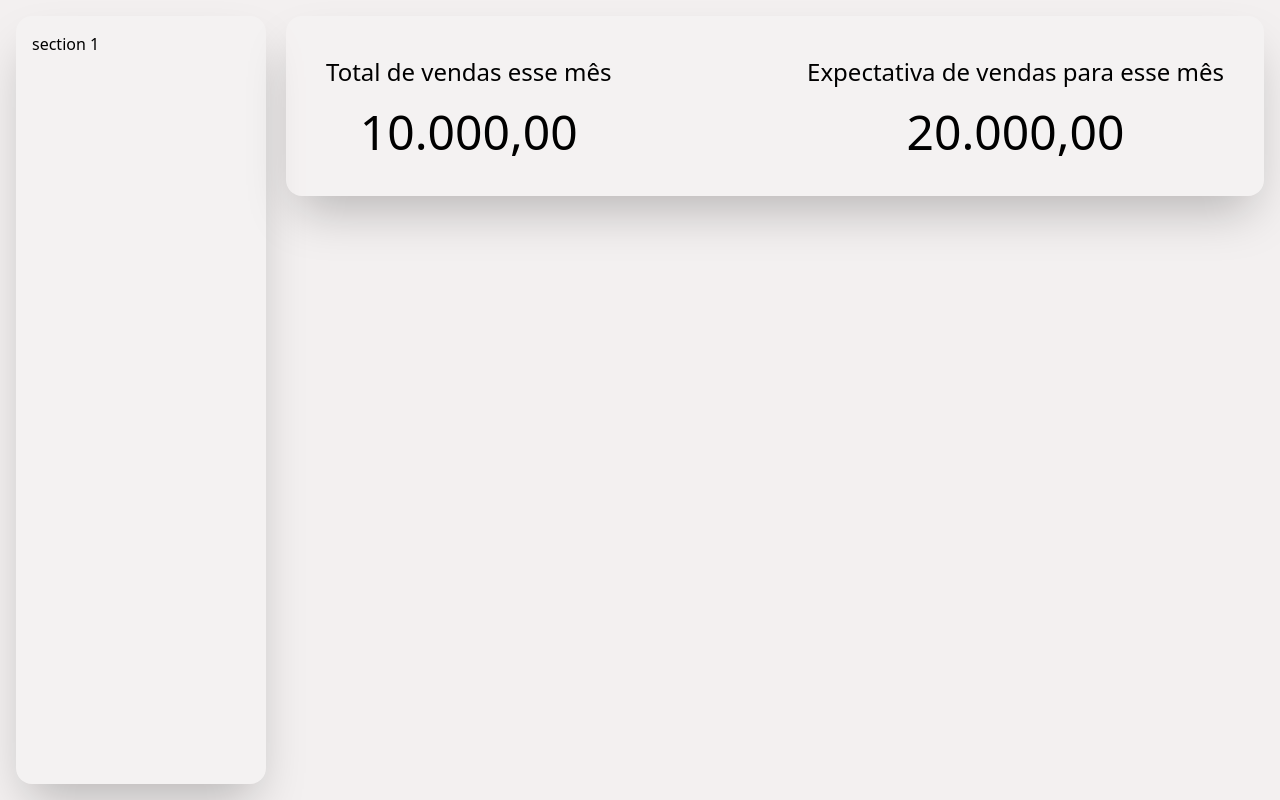
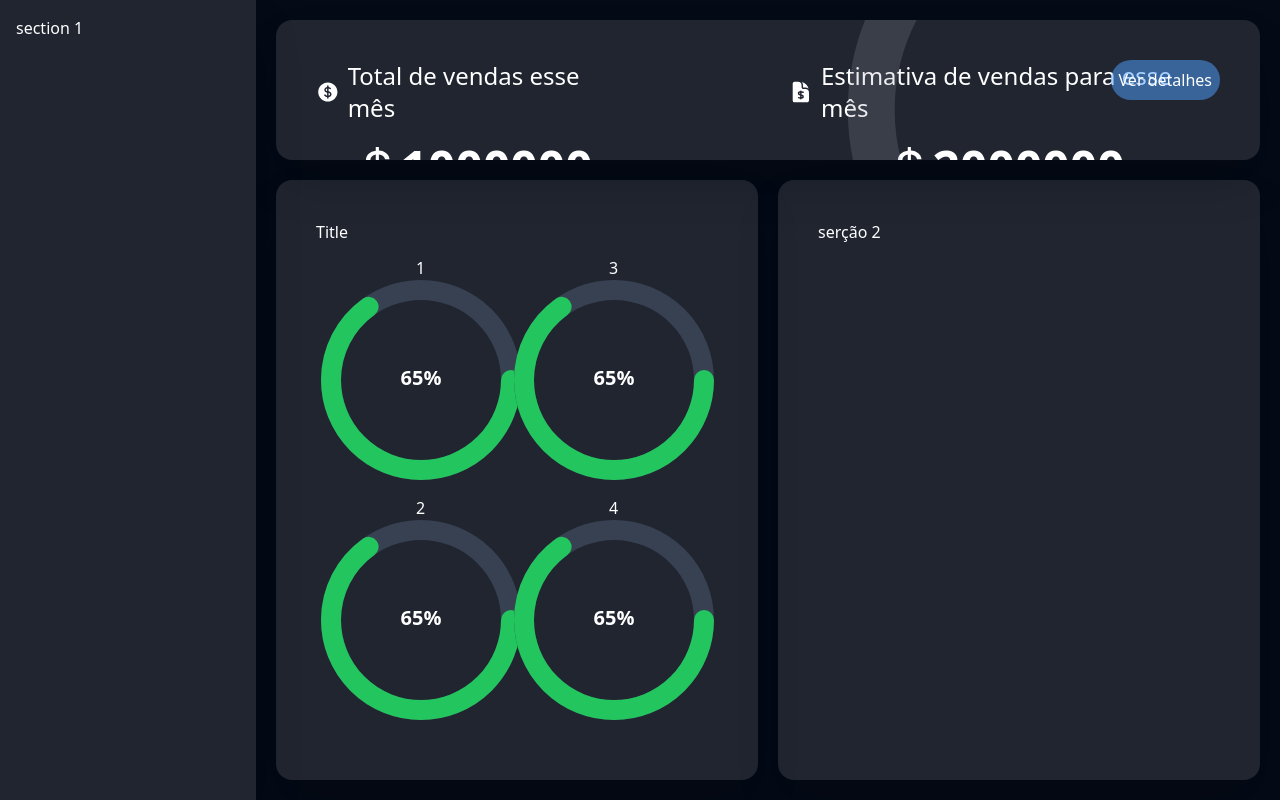
Before and after one commit to iago193/smart-stock-app, a Next.js app: page / in a window 1280 px wide. Built offline with nearby package versions, Linux system fonts and the light colour scheme.

Commit message:
seções da home ok

```diff
--- a/package.json
+++ b/package.json
@@ -11,7 +11,8 @@
   "dependencies": {
     "next": "16.1.0",
     "react": "19.2.3",
-    "react-dom": "19.2.3"
+    "react-dom": "19.2.3",
+    "react-icons": "^5.5.0"
   },
   "devDependencies": {
     "@tailwindcss/postcss": "^4",
--- a/src/app/globals.css
+++ b/src/app/globals.css
@@ -11,13 +11,22 @@
 @layer theme {
   .bg-darkTheme {
     background-color: var(--darkTheme);
+    color: #ffff;
   }
 
   .bg-whiteTheme {
     background-color: var(--whiteTheme);
+    color: #141414;
   }
 
   .bg-contentTheme {
     background-color: var(--contentTheme);
   }
 }
+
+@layer base {
+  button {
+    cursor: pointer;
+    transition: all 300ms;
+  }
+}
--- a/src/app/layout.tsx
+++ b/src/app/layout.tsx
@@ -1,4 +1,5 @@
 import type { Metadata } from "next";
+import SideBar from "@/components/sidebar";
 import "./globals.css";
 
 export const metadata: Metadata = {
@@ -13,17 +14,10 @@ export default function RootLayout({
 }>) {
   return (
     <html lang="pt-BR">
-      <body className="w-full bg-whiteTheme overflow-hidden">
-        <main>
-          <div
-            className="grid grid-cols-[250px_1fr] gap-5 p-4 min-h-screen
-      "
-          >
-            <section className="bg-contentTheme rounded-2xl shadow-2xl p-4">
-              section 1
-            </section>
-            {children}
-          </div>
+      <body className="bg-darkTheme overflow-hidden">
+        <main className="grid grid-cols-[1fr_4fr] h-screen overflow-hidden">
+          <SideBar />
+          <div className="overflow-y-auto">{children}</div>
         </main>
       </body>
     </html>
--- a/src/app/page.tsx
+++ b/src/app/page.tsx
@@ -1,14 +1,82 @@
+import { HiCurrencyDollar, HiDocumentCurrencyDollar } from "react-icons/hi2";
+import { FaRegCircle } from "react-icons/fa";
+import { BsCurrencyDollar } from "react-icons/bs";
+import { CircularProgress } from "@/components/circularProgress";
+
 export default function Home() {
+  const currentValue = 1000000;
+  const estimativeValue = 2000000;
+
+  const progress = Math.min((currentValue / estimativeValue) * 100, 100);
+
   return (
-    <section className="">
-      <div className="w-full bg-contentTheme rounded-2xl flex justify-between shadow-2xl p-10">
-        <div className="flex justify-center  flex-col items-center">
-          <h2 className="text-2xl mb-5">Total de vendas esse mês</h2>
-          <p className="text-5xl">10.000,00</p>
+    <section id="panel" className="h-screen flex flex-col gap-5 p-5">
+      <div className="w-full bg-contentTheme rounded-2xl shadow-2xl p-10 overflow-hidden relative">
+        <div className="flex gap-40">
+          <div className="flex justify-center  flex-col items-center">
+            <div className="absolute -right-20 -top-40 text-gray-400/20">
+              <FaRegCircle size={500} />
+            </div>
+            <h2 className="text-2xl mb-5 flex items-center gap-2">
+              {<HiCurrencyDollar />}Total de vendas esse mês
+            </h2>
+            <p className="text-5xl flex items-center font-bold">
+              {<BsCurrencyDollar />}
+              {currentValue}
+            </p>
+          </div>
+          <div className="lg:flex hidden justify-center flex-col items-center">
+            <h2 className="text-2xl mb-5 flex items-center gap-2">
+              {<HiDocumentCurrencyDollar />}Estimativa de vendas para esse mês
+            </h2>
+            <p className="text-5xl flex items-center font-bold">
+              {<BsCurrencyDollar />}
+              {estimativeValue}
+            </p>
+          </div>
         </div>
-        <div className="lg:flex hidden justify-center flex-col items-center">
-          <h2 className="text-2xl mb-5">Expectativa de vendas para esse mês</h2>
-          <p className="text-5xl">20.000,00</p>
+        {/* BARRA */}
+        <div className="w-full h-4 bg-gray-700/40 mt-10 rounded-full">
+          <div
+            className="h-full bg-green-500 rounded-full transition-all duration-700 ease-out"
+            style={{ width: `${progress}%` }}
+          />
+        </div>
+        <button
+          className="bg-blue-400/50 rounded-full p-2 absolute top-10 right-10
+        hover:bg-blue-400/70"
+        >
+          Ver detalhes
+        </button>
+      </div>
+      <div className="w-full grid lg:grid-cols-2 grid-cols-1 gap-5">
+        <div className="bg-contentTheme shadow-2xl rounded-2xl p-10">
+          <h2>Title</h2>
+          <div className="grid lg:grid-cols-2 grid-cols-1 p-2">
+            <div className="flex flex-col items-center">
+              <div className="w-60 flex flex-col items-center h-60 p-1">
+                <h3>1</h3>
+                <CircularProgress />
+              </div>
+              <div className="w-60 flex flex-col items-center h-60 p-1">
+                <h3>2</h3>
+                <CircularProgress />
+              </div>
+            </div>
+            <div className="flex flex-col items-center">
+              <div className="w-60 flex flex-col items-center h-60 p-1">
+                <h3>3</h3>
+                <CircularProgress />
+              </div>
+              <div className="w-60 flex flex-col items-center h-60 p-1">
+                <h3>4</h3>
+                <CircularProgress />
+              </div>
+            </div>
+          </div>
+        </div>
+        <div className="bg-contentTheme shadow-2xl rounded-2xl p-10">
+          serção 2
         </div>
       </div>
     </section>
--- /dev/null
+++ b/src/components/circularProgress.tsx
@@ -0,0 +1,54 @@
+export function CircularProgress({
+  size = 200,
+  strokeWidth = 20,
+  progress = 65,
+  stroke = "#22c55e",
+
+}) {
+  const radius = (size - strokeWidth) / 2;
+  const circumference = 2 * Math.PI * radius;
+
+  const offset =
+    circumference - (progress / 100) * circumference;
+
+  return (
+    <svg width={size} height={size}>
+      {/* FUNDO */}
+      <circle
+        stroke="#374151"
+        fill="transparent"
+        strokeWidth={strokeWidth}
+        r={radius}
+        cx={size / 2}
+        cy={size / 2}
+      />
+
+      {/* PROGRESSO */}
+      <circle
+        stroke={stroke}
+        fill="transparent"
+        strokeWidth={strokeWidth}
+        strokeLinecap="round"
+        strokeDasharray={circumference}
+        strokeDashoffset={offset}
+        r={radius}
+        cx={size / 2}
+        cy={size / 2}
+        style={{ transition: "stroke-dashoffset 0.7s ease" }}
+      />
+
+      {/* TEXTO */}
+      <text
+        x="50%"
+        y="50%"
+        dominantBaseline="middle"
+        textAnchor="middle"
+        fill="white"
+        fontSize="20"
+        fontWeight="bold"
+      >
+        {progress}%
+      </text>
+    </svg>
+  );
+}
--- /dev/null
+++ b/src/components/sidebar.tsx
@@ -0,0 +1,7 @@
+export default function SideBar() {
+  return (
+    <section className="bg-contentTheme shadow-2xl p-4">
+      section 1
+    </section>
+  );
+}
```
Also changed, not shown: 1 other file (tests, documents, lock files or other folders).
